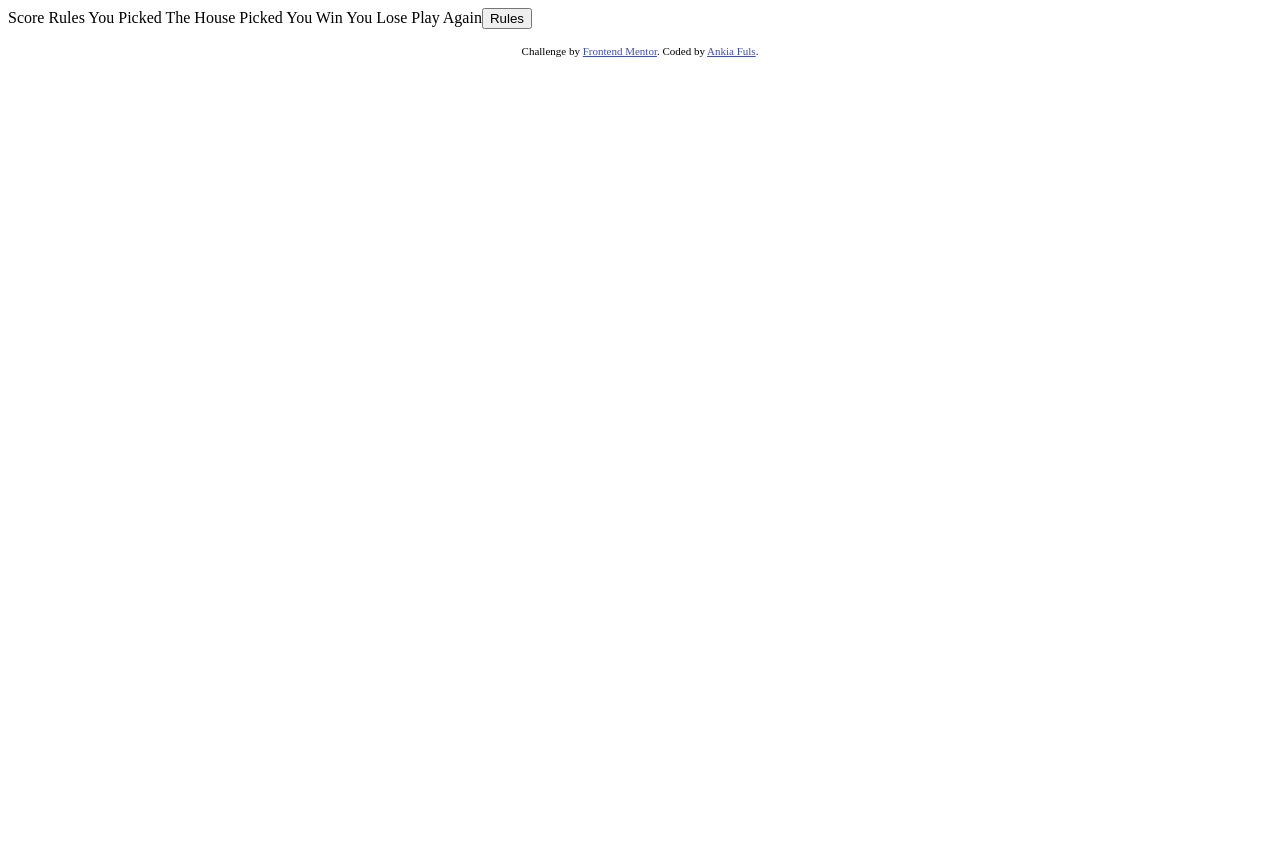
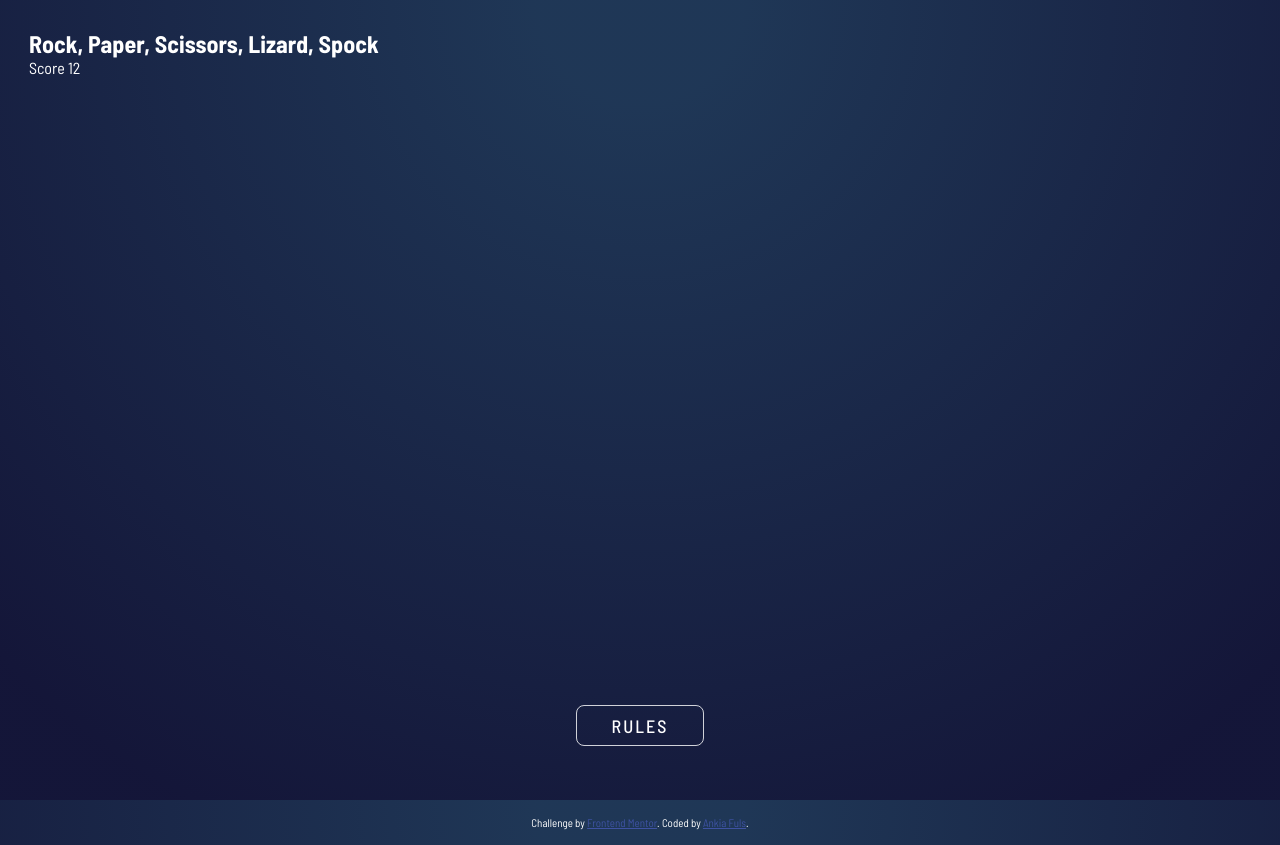
Before and after one commit to Ankia-Fuls/fem-rock-paper-scissors, a React (Vite) app: page / in a window 1280 px wide. Before the commit the page ends 800 px from the top, so only its background shows below. Built offline with nearby package versions, Linux system fonts and the light colour scheme.

Commit message:
Layout CSS

```diff
--- a/src/App.jsx
+++ b/src/App.jsx
@@ -3,6 +3,7 @@ import './css/styles.scss'
 
 function App() {
 
+  // Rules for determining winner
   const [rules, setRules] = useState({
     "scissors": { "win": ["paper", "lizard"], "lose": ["rock", "spock"] },
     "paper": { "win": ["rock", "spock"], "lose": ["scissors", "lizard"] },
@@ -11,9 +12,14 @@ function App() {
     "spock": { "win": ["scissors", "rock"], "lose": ["lizard", "paper"] }
   });
 
+  // dialog variables
   const dialogRef = useRef(null);
   const [isOpen, setIsOpen] = useState(false);
 
+  // Score
+  const [score, setScore] = useState(12);
+
+  // Toggle modal state
   useEffect(() => {
     const dialog = dialogRef.current;
 
@@ -31,7 +37,7 @@ function App() {
   //how to test if win
   // console.log(rules["scissors"]["win"].includes("paper"))
 
-  // make area outside clickable
+  // make area outside clickable and check that flag is reset on escape
   // const closeModalClick = (e) => {
   //   const dialog = dialogRef.current;
   //   const rect = dialog.getBoundingClientRect();
@@ -48,19 +54,34 @@ function App() {
   return (
     <>
       <main>
-        Score
-        Rules
+        <section className='game'>
+          {/*
 
-        You Picked
-        The House Picked
+          You Picked
+          The House Picked
 
-        You Win
-        You Lose
+          You Win
+          You Lose
 
-        Play Again
-        <button onClick={() => setIsOpen(true)}>Rules</button>
+          Play Again */}
+          <div className='game__header'>
+            <h1>Rock, Paper, Scissors, Lizard, Spock</h1>
 
-        <dialog ref={dialogRef}>
+            <div className='game__score'>
+              Score <span>{score}</span>
+            </div>
+          </div>
+
+          <div className='game__main'>
+
+          </div>
+
+
+          <button onClick={() => setIsOpen(true)} className='game__rule-btn'>Rules</button>
+        </section>
+
+
+        <dialog className='rules' ref={dialogRef}>
           <button onClick={() => setIsOpen(false)}>Close</button>
         </dialog>
 
--- a/src/css/styles.scss
+++ b/src/css/styles.scss
@@ -1,9 +1,102 @@
+@import url('https://fonts.googleapis.com/css2?family=Barlow+Semi+Condensed:ital,wght@0,100;0,200;0,300;0,400;0,500;0,600;0,700;0,800;0,900;1,100;1,200;1,300;1,400;1,500;1,600;1,700;1,800;1,900&display=swap');
+
+:root {
+    --gold-500: hsl(39, 89%, 49%);
+    --gold-600: hsl(28, 76%, 44%);
+    --blue-500: hsl(230, 89%, 62%);
+    --blue-700: hsl(229, 64%, 46%); //score text
+    --red-600: hsl(349, 71%, 52%);
+    --red-800: hsl(347, 75%, 35%);
+    --purple-600: hsl(261, 73%, 60%);
+    --purple-700: hsl(261, 51%, 44%);
+    --light-blue-400: hsl(189, 59%, 53%);
+    --light-blue-500: hsl(194, 58%, 42%);
+    --navy-900: hsl(229, 25%, 31%); //dark text
+    --gray-600: hsl(246, 11%, 37%); //header outline
+    --radial-start: hsl(214, 47%, 23%);
+    --radial-end: hsl(237, 48%, 15%);
+
+    --attribution: hsl(228, 45%, 44%);
+}
+
+*,
+*::before,
+*::after,
+html,
+body {
+    margin: 0;
+    padding: 0;
+    box-sizing: border-box;
+}
+
+body {
+    font-size: 100%;
+    font-family: "Barlow Semi Condensed", sans-serif;
+    color: white;
+    width: 100vw;
+    height: 100vh;
+    background: radial-gradient(circle at center top, var(--radial-start) 10%, var(--radial-end) 90%);
+}
+
+#root {
+    width: 100%;
+    height: 100%;
+}
+
+main {
+    position: relative;
+    width: 100%;
+    height: 100%;
+}
+
+.game {
+    position: relative;
+    padding: 1.8125rem;
+    width: 100%;
+    height: 100%;
+
+    display: grid;
+    grid-template-columns: 1fr;
+    grid-template-rows: 6.25rem calc(100% - 6.25rem - 2.1875rem - 2.5625rem - 3.375rem); //minus the first row, the button and the spacing around it
+
+    &__rule-btn {
+        position: absolute;
+        bottom: 3.375rem;
+        left: 50%;
+        transform: translateX(-50%);
+
+        width: 8rem;
+        height: 2.5625rem;
+        border: 0.0625rem solid hsla(0, 0%, 100%, 0.8);
+        border-radius: 0.5rem;
+
+        background-color: transparent;
+
+        color: inherit;
+        font-family: inherit;
+        font-size: 1.125rem;
+        font-weight: 500;
+        letter-spacing: 0.125rem;
+        text-transform: uppercase;
+
+    }
+}
+
+.rules {
+    width: 100%;
+    height: 100%;
+    max-height: none;
+    max-width: none;
+    border: none;
+}
+
+
 .attribution {
     font-size: 0.6875rem;
     text-align: center;
     padding: 1rem;
 
     a {
-        color: hsl(228, 45%, 44%);
+        color: var(--attribution);
     }
 }
```
Also changed, not shown: 1 other file (tests, documents, lock files or other folders).
